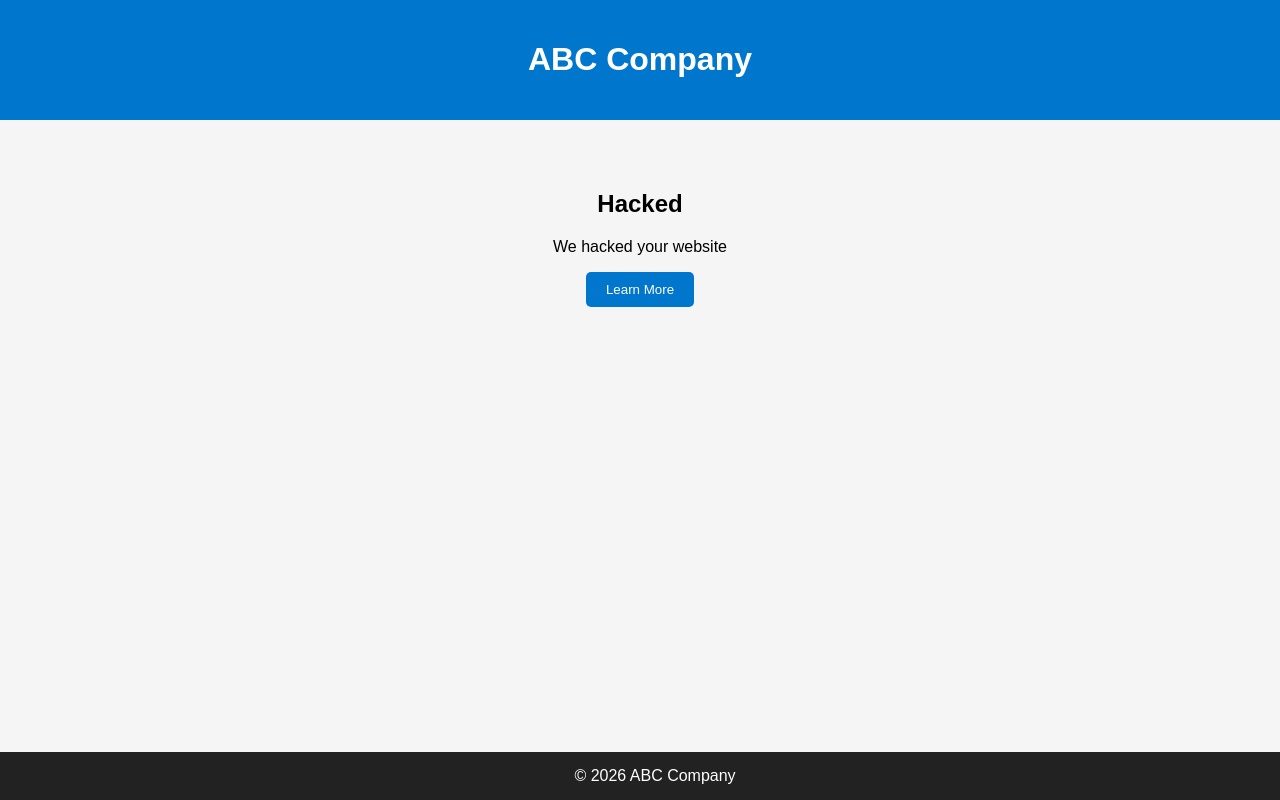
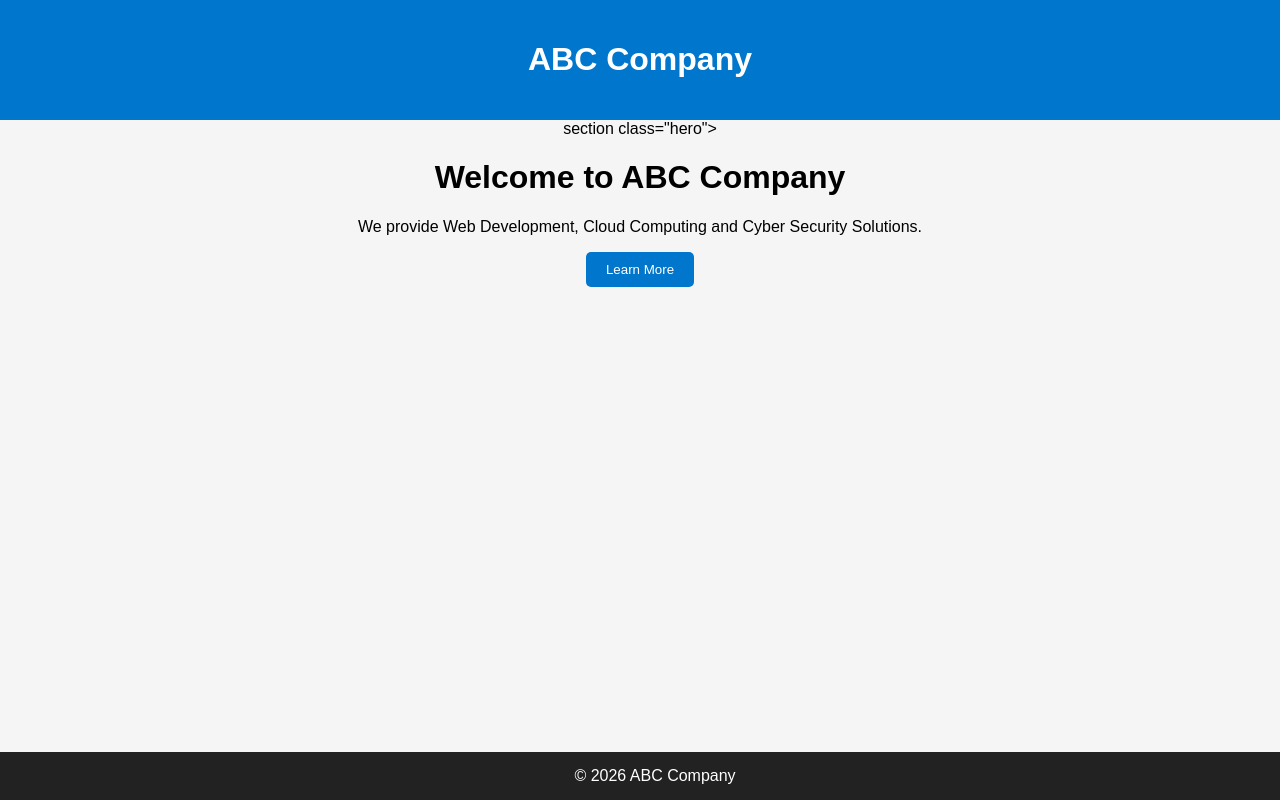
Before and after one commit to adarshkr31/test_web_1, a plain HTML site: page index.html in a window 1280 px wide. Drawn offline with Linux system fonts and the light colour scheme.

```diff
--- a/index.html
+++ b/index.html
@@ -48,11 +48,11 @@
     <h1>ABC Company</h1>
 </header>
 
-<section>
-    <h2>Hacked</h2>
+section class="hero">
+    <h1>Welcome to ABC Company</h1>
 
     <p>
-        We hacked your website
+        We provide Web Development, Cloud Computing and Cyber Security Solutions.
     </p>
 
     <button>Learn More</button>
```
